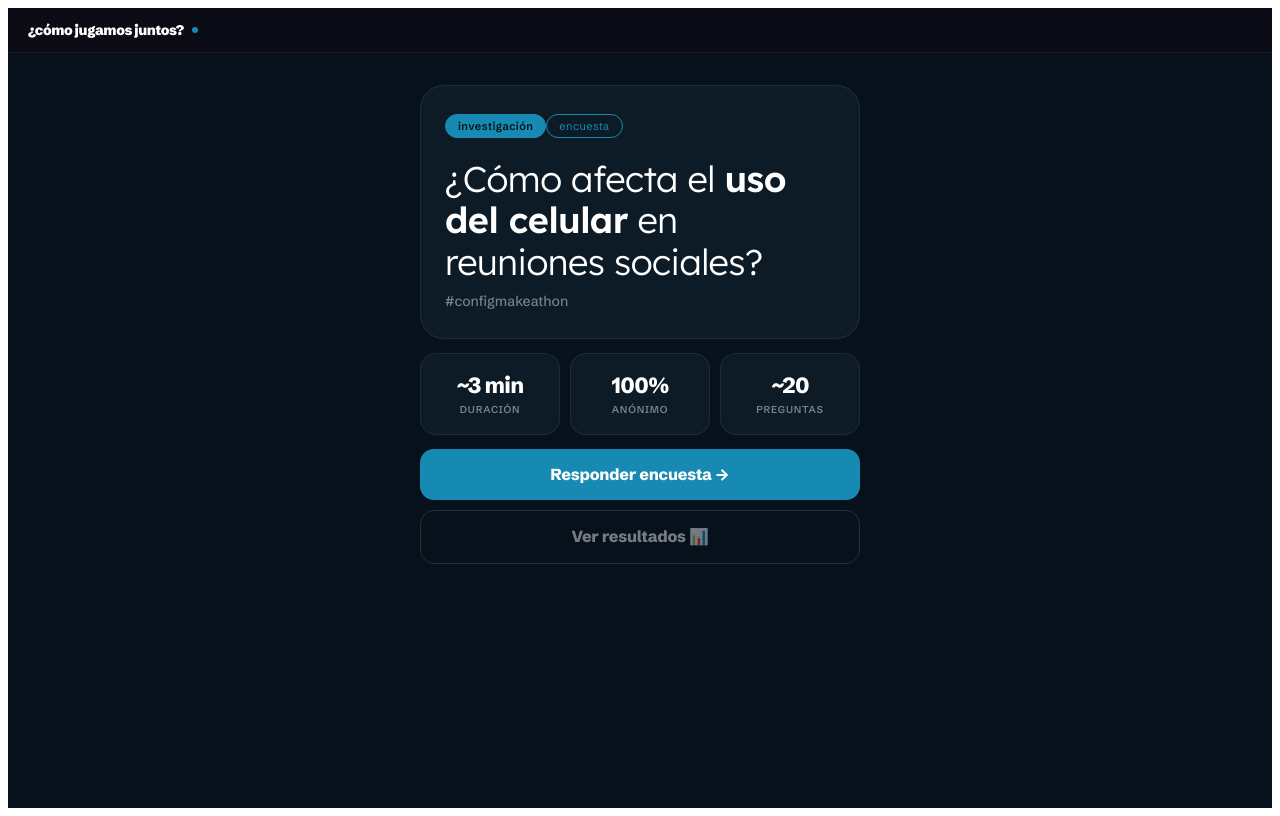
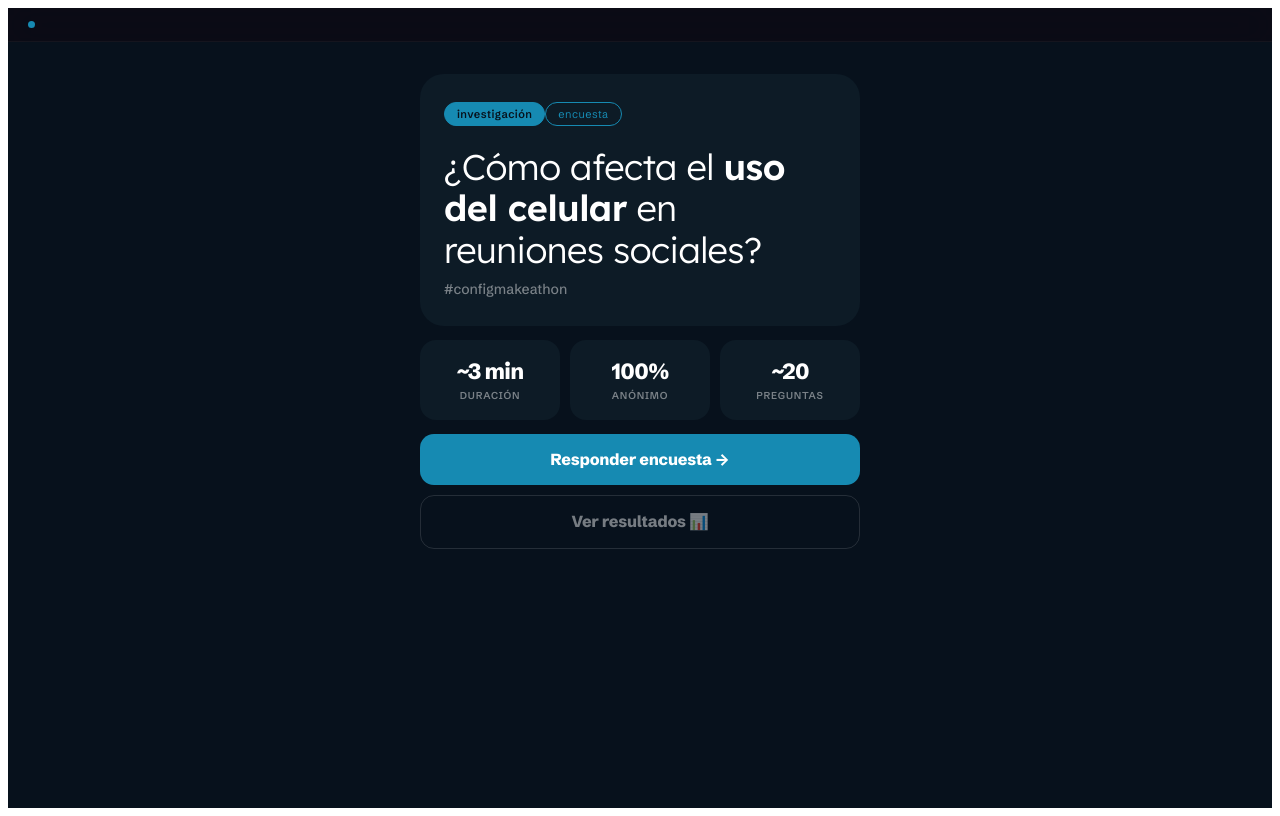
Before and after one commit to memeuxui/configmakeathonsurvey, a React (Vite) app: page / in a window 1280 px wide. Built offline with nearby package versions, Linux system fonts and the light colour scheme.

Commit message:
design: pills en nav solo en resultados e insights

```diff
--- a/src/App.jsx
+++ b/src/App.jsx
@@ -142,7 +142,7 @@ const Q = [
     text:"¿Con qué frecuencia te reunís en persona con amigos, familiares o compañeros?",
     options:["Más de una vez a la semana","Una vez a la semana","Cada 15 días","Una vez al mes"] },
   { id:"otros_usan_celu", section:null, type:"single",
-    text:"En esas reuniones, ¿notás que alguien usa el celular?",
+    text:"Notás cuando alguien se pone a usar el celular?",
     options:["Sí, mucho","Sí, pero poco","No lo usan","No lo he notado"],
     logic:a=>(a==="No lo usan"||a==="No lo he notado")?"yo_uso_celu":"molestia_nivel" },
   { id:"molestia_nivel", section:null, type:"single", text:"¿Qué tan molesto te resulta?",
@@ -283,10 +283,12 @@ export default function App() {
       `}</style>
 
       {/* ── NAV ── */}
-      <nav style={{ position:"sticky", top:0, zIndex:20, background:"rgba(12,11,20,0.85)", backdropFilter:"blur(16px)", WebkitBackdropFilter:"blur(16px)", borderBottom:`1px solid ${C.border}`, padding:"13px 20px", display:"flex", justifyContent:"space-between", alignItems:"center" }}>
-        <div style={{ display:"flex", alignItems:"center", gap:8 }}>
-          <span style={{ fontWeight:900, fontSize:14, color:C.ink, letterSpacing:"-0.4px" }}>¿cómo jugamos juntos?</span>
-          <span style={{ width:6, height:6, borderRadius:"50%", background:C.primary, display:"inline-block" }}/>
+      <nav style={{ position:"sticky", top:0, zIndex:20, background:"rgba(12,11,20,0.85)", backdropFilter:"blur(16px)", WebkitBackdropFilter:"blur(16px)", borderBottom:"1px solid rgba(255,255,255,0.04)", padding:"13px 20px", display:"flex", justifyContent:"space-between", alignItems:"center" }}>
+        <div style={{ display:"flex", gap:0 }}>
+          {screen==="results" || screen==="insightLogin" || screen==="insights"
+            ? <><Pill color={C.primary} filled weight={600}>investigación</Pill><Pill color={C.primary} weight={300}>encuesta</Pill></>
+            : <span style={{ width:7, height:7, borderRadius:"50%", background:C.primary, display:"inline-block", alignSelf:"center" }}/>
+          }
         </div>
         <div style={{ display:"flex", gap:8 }}>
           {screen!=="home" && <Btn small outline color={C.sub} onClick={()=>setScreen("home")}>inicio</Btn>}
@@ -313,12 +315,11 @@ function HomeScreen({ onSurvey, onResults }) {
     <div style={{ maxWidth:480, margin:"0 auto", padding:"32px 20px 80px", animation:"slideUp .3s ease" }}>
 
       {/* Hero card */}
-      <div style={{ background:C.card, border:`1px solid ${C.border}`, borderRadius:24, padding:"28px 24px", marginBottom:14 }}>
+      <div style={{ background:C.card, border:"none", borderRadius:24, padding:"28px 24px", marginBottom:14 }}>
         <div style={{ display:"flex", gap:0, flexWrap:"wrap", marginBottom:20 }}>
           <Pill color={C.primary} filled weight={600}>investigación</Pill>
           <Pill color={C.primary} weight={300}>encuesta</Pill>
         </div>
-
         <h1 style={{ fontSize:36, fontWeight:300, lineHeight:1.15, margin:"0 0 10px", letterSpacing:"-0.5px", color:C.ink, fontFamily:"'Lexend Deca',sans-serif" }}>
           ¿Cómo afecta el <strong style={{ fontWeight:600 }}>uso del celular</strong> en reuniones sociales?
         </h1>
@@ -329,7 +330,7 @@ function HomeScreen({ onSurvey, onResults }) {
       {/* Stats strip */}
       <div style={{ display:"grid", gridTemplateColumns:"1fr 1fr 1fr", gap:10, marginBottom:14 }}>
         {[["~3 min","DURACIÓN"],["100%","ANÓNIMO"],["~20","PREGUNTAS"]].map(([v,l])=>(
-          <div key={l} style={{ background:C.card, border:`1px solid ${C.border}`, borderRadius:16, padding:"18px 10px", textAlign:"center" }}>
+          <div key={l} style={{ background:C.card, border:"none", borderRadius:16, padding:"18px 10px", textAlign:"center" }}>
             <div style={{ fontSize:22, fontWeight:800, color:C.ink, letterSpacing:"-0.5px" }}>{v}</div>
             <div style={{ fontSize:10, fontWeight:600, color:C.sub, marginTop:4, letterSpacing:"0.08em" }}>{l}</div>
           </div>
@@ -441,7 +442,7 @@ function SurveyView({ onDone }) {
                 </button>
               );
             })}
-            {idx>0 && <button onClick={goBack} style={{ marginTop:4, padding:"13px", border:`1px solid ${C.border}`, borderRadius:14, background:"transparent", color:C.sub, fontSize:14, cursor:"pointer", fontFamily:"inherit", fontWeight:700 }}>← Atrás</button>}
+            {idx>0 && <button onClick={goBack} style={{ marginTop:4, padding:"13px", border:"none", borderRadius:14, background:"transparent", color:C.sub, fontSize:14, cursor:"pointer", fontFamily:"inherit", fontWeight:700 }}>← Atrás</button>}
           </div>
         )}
 
@@ -462,7 +463,7 @@ function SurveyView({ onDone }) {
             <div style={{ display:"flex", justifyContent:"space-between", fontSize:12, fontWeight:700, color:C.sub, padding:"0 2px" }}>
               <span>{q.labelMin}</span><span>{q.labelMax}</span>
             </div>
-            {idx>0 && <button onClick={goBack} style={{ marginTop:12, width:"100%", padding:"12px", border:`1px solid ${C.border}`, borderRadius:14, background:"transparent", color:C.sub, fontSize:14, cursor:"pointer", fontFamily:"inherit", fontWeight:700 }}>← Atrás</button>}
+            {idx>0 && <button onClick={goBack} style={{ marginTop:12, width:"100%", padding:"12px", border:"none", borderRadius:14, background:"transparent", color:C.sub, fontSize:14, cursor:"pointer", fontFamily:"inherit", fontWeight:700 }}>← Atrás</button>}
           </div>
         )}
 
@@ -495,7 +496,7 @@ function SurveyView({ onDone }) {
       {isManual && (
         <div style={{ position:"fixed", bottom:0, left:"50%", transform:"translateX(-50%)", width:"100%", maxWidth:480, background:C.bg, borderTop:`1px solid ${C.border}`, padding:"14px 20px", display:"flex", gap:10, zIndex:10 }}>
           {idx>0 && (
-            <button onClick={goBack} style={{ padding:"16px 18px", border:`1px solid ${C.border}`, borderRadius:14, background:"transparent", color:C.sub, fontSize:18, cursor:"pointer", fontFamily:"inherit", fontWeight:800, lineHeight:1, flexShrink:0 }}>←</button>
+            <button onClick={goBack} style={{ padding:"16px 18px", border:"none", borderRadius:14, background:"transparent", color:C.sub, fontSize:18, cursor:"pointer", fontFamily:"inherit", fontWeight:800, lineHeight:1, flexShrink:0 }}>←</button>
           )}
           <Btn onClick={()=>advance()} disabled={!canNext()} bg={ac} color={ac===C.cyan?"#0C0B14":"#fff"} fullWidth>
             {idx===total-1 ? "Enviar respuestas →" : "Continuar →"}
@@ -512,7 +513,7 @@ function SurveyView({ onDone }) {
 function ThanksScreen({ onBack }) {
   return (
     <div style={{ maxWidth:480, margin:"0 auto", padding:"40px 20px", animation:"slideUp .3s ease" }}>
-      <div style={{ background:C.card, border:`1px solid ${C.border}`, borderRadius:24, padding:"40px 28px", textAlign:"center", marginBottom:14, position:"relative", overflow:"hidden" }}>
+      <div style={{ background:C.card, border:"none", borderRadius:24, padding:"40px 28px", textAlign:"center", marginBottom:14, position:"relative", overflow:"hidden" }}>
         <div style={{ position:"absolute", top:0, left:0, right:0, height:4, background:C.green }}/>
         <div style={{ fontSize:56, marginBottom:16 }}>🙌</div>
         <h2 style={{ fontSize:32, fontWeight:900, margin:"0 0 12px", letterSpacing:"-1px" }}>¡Gracias!</h2>
@@ -535,7 +536,7 @@ function ResultsView({ resps, loading }) {
   if (loading) return <div style={{ textAlign:"center", padding:80, color:C.sub, fontWeight:700 }}>Cargando resultados…</div>;
   if (!resps.length) return (
     <div style={{ maxWidth:480, margin:"40px auto", padding:"0 20px", textAlign:"center" }}>
-      <div style={{ background:C.card, border:`1px solid ${C.border}`, borderRadius:20, padding:48 }}>
+      <div style={{ background:C.card, border:"none", borderRadius:20, padding:48 }}>
         <div style={{ fontSize:48, marginBottom:12 }}>📭</div>
         <p style={{ color:C.sub, fontSize:16, fontWeight:700, margin:0 }}>Todavía no hay respuestas.</p>
       </div>
@@ -548,7 +549,7 @@ function ResultsView({ resps, loading }) {
     <div style={{ maxWidth:560, margin:"0 auto", padding:"24px 20px 80px", animation:"slideUp .3s ease" }}>
 
       {/* Header */}
-      <div style={{ background:C.card, border:`1px solid ${C.border}`, borderRadius:20, padding:"22px 22px", marginBottom:16, display:"flex", justifyContent:"space-between", alignItems:"center", position:"relative", overflow:"hidden" }}>
+      <div style={{ background:C.card, border:"none", borderRadius:20, padding:"22px 22px", marginBottom:16, display:"flex", justifyContent:"space-between", alignItems:"center", position:"relative", overflow:"hidden" }}>
         <div style={{ position:"absolute", top:0, left:0, right:0, height:3, background:`linear-gradient(90deg,${C.primary},${C.violet},${C.cyan})` }}/>
         <div style={{ paddingTop:8 }}>
           <div style={{ display:"flex", gap:8, marginBottom:10, flexWrap:"wrap" }}>
@@ -579,7 +580,7 @@ function ResultsView({ resps, loading }) {
         const ac = q.section ? (SECTION_COLORS[q.section]||C.primary) : C.primary;
         const isOpen = open===q.id;
         return (
-          <div key={q.id} style={{ marginBottom:8, border:`1px solid ${C.border}`, borderRadius:16, background:C.card, overflow:"hidden" }}>
+          <div key={q.id} style={{ marginBottom:8, border:"none", borderRadius:16, background:C.card, overflow:"hidden" }}>
             <button onClick={()=>setOpen(isOpen?null:q.id)}
               style={{ width:"100%", padding:"16px 18px", background:"none", border:"none", cursor:"pointer", display:"flex", justifyContent:"space-between", alignItems:"flex-start", textAlign:"left", gap:12, fontFamily:"inherit" }}>
               <div style={{ flex:1 }}>
@@ -587,7 +588,7 @@ function ResultsView({ resps, loading }) {
                 <div style={{ fontSize:14, fontWeight:600, color:C.ink, lineHeight:1.35 }}>{q.text}</div>
               </div>
               <div style={{ display:"flex", alignItems:"center", gap:8, flexShrink:0, paddingTop:2 }}>
-                <span style={{ fontSize:11, fontWeight:700, color:C.sub, background:C.card2, padding:"2px 8px", borderRadius:20, border:`1px solid ${C.border}` }}>{s.total}</span>
+                <span style={{ fontSize:11, fontWeight:700, color:C.sub, background:C.card2, padding:"2px 8px", borderRadius:20, border:"none" }}>{s.total}</span>
                 <span style={{ color:C.sub, fontSize:11, fontWeight:800 }}>{isOpen?"▲":"▼"}</span>
               </div>
             </button>
@@ -604,7 +605,7 @@ function ResultsView({ resps, loading }) {
       {tab==="open" && Q.filter(q=>q.type==="open").map(q => {
         const answers = resps.map(r=>r[q.id]).filter(a=>a&&a.trim());
         return (
-          <div key={q.id} style={{ marginBottom:12, border:`1px solid ${C.border}`, borderRadius:16, background:C.card, padding:"18px" }}>
+          <div key={q.id} style={{ marginBottom:12, border:"none", borderRadius:16, background:C.card, padding:"18px" }}>
             <div style={{ fontSize:14, fontWeight:700, color:C.ink, marginBottom:14, lineHeight:1.35 }}>{q.text}</div>
             {answers.length===0
               ? <p style={{ fontSize:13, color:C.sub, fontStyle:"italic", margin:0 }}>Sin respuestas todavía</p>
@@ -627,7 +628,7 @@ function ResultsView({ resps, loading }) {
 function InsightLogin({ code, setCode, err, onGo }) {
   return (
     <div style={{ maxWidth:360, margin:"0 auto", padding:"40px 20px", animation:"slideUp .3s ease" }}>
-      <div style={{ background:C.card, border:`1px solid ${C.border}`, borderRadius:24, padding:"32px 24px", textAlign:"center", marginBottom:14, position:"relative", overflow:"hidden" }}>
+      <div style={{ background:C.card, border:"none", borderRadius:24, padding:"32px 24px", textAlign:"center", marginBottom:14, position:"relative", overflow:"hidden" }}>
         <div style={{ position:"absolute", top:0, left:0, right:0, height:4, background:C.violet }}/>
         <div style={{ fontSize:44, marginBottom:16, marginTop:8 }}>✏️</div>
         <h2 style={{ fontSize:24, fontWeight:900, margin:"0 0 6px", letterSpacing:"-0.5px" }}>Agregar insights</h2>
@@ -726,7 +727,7 @@ function InsightsView({ insights, setInsights }) {
                     {deleting===r.id ? "Borrando…" : "Confirmar borrar"}
                   </button>
                   <button onClick={()=>setConfirmDel(null)}
-                    style={{ padding:"10px 14px", border:`1px solid ${C.border}`, borderRadius:10, background:"transparent", color:C.sub, fontSize:13, cursor:"pointer", fontFamily:"inherit" }}>
+                    style={{ padding:"10px 14px", border:"none", borderRadius:10, background:"transparent", color:C.sub, fontSize:13, cursor:"pointer", fontFamily:"inherit" }}>
                     Cancelar
                   </button>
                 </div>
@@ -759,7 +760,7 @@ function InsightsView({ insights, setInsights }) {
                   style={{ width:"100%", padding:"14px", border:`1.5px solid ${C.violet}`, borderRadius:10, fontSize:14, color:C.ink, background:C.card2, outline:"none", resize:"none", lineHeight:1.5, marginBottom:10 }}/>
                 <div style={{ display:"flex", gap:8 }}>
                   <Btn onClick={doSave} disabled={saving} bg={C.violet} color="#fff" fullWidth>{saving?"Guardando…":"Guardar"}</Btn>
-                  <button onClick={()=>setEditing(null)} style={{ padding:"16px", border:`1px solid ${C.border}`, borderRadius:12, background:"transparent", color:C.sub, fontSize:14, fontWeight:700, cursor:"pointer", fontFamily:"inherit" }}>✕</button>
+                  <button onClick={()=>setEditing(null)} style={{ padding:"16px", border:"none", borderRadius:12, background:"transparent", color:C.sub, fontSize:14, fontWeight:700, cursor:"pointer", fontFamily:"inherit" }}>✕</button>
                 </div>
               </div>
             ) : (
```
